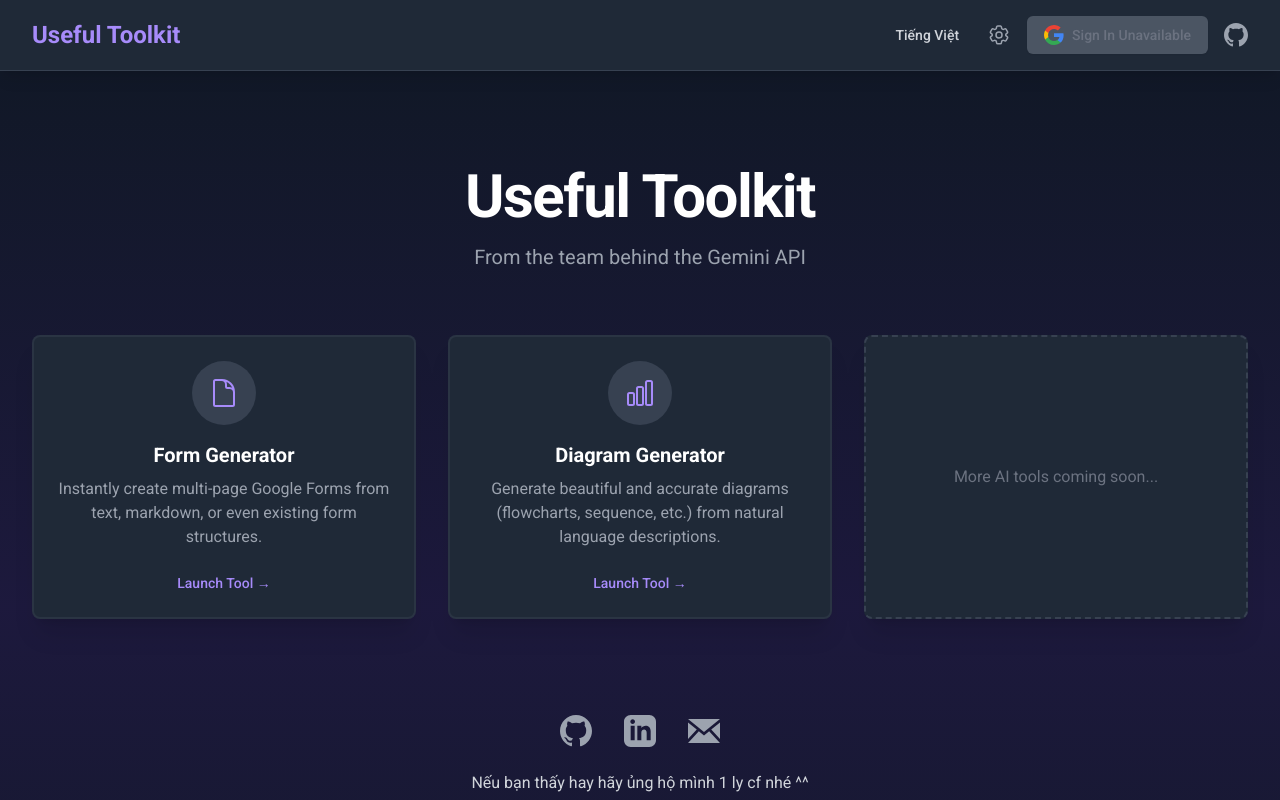
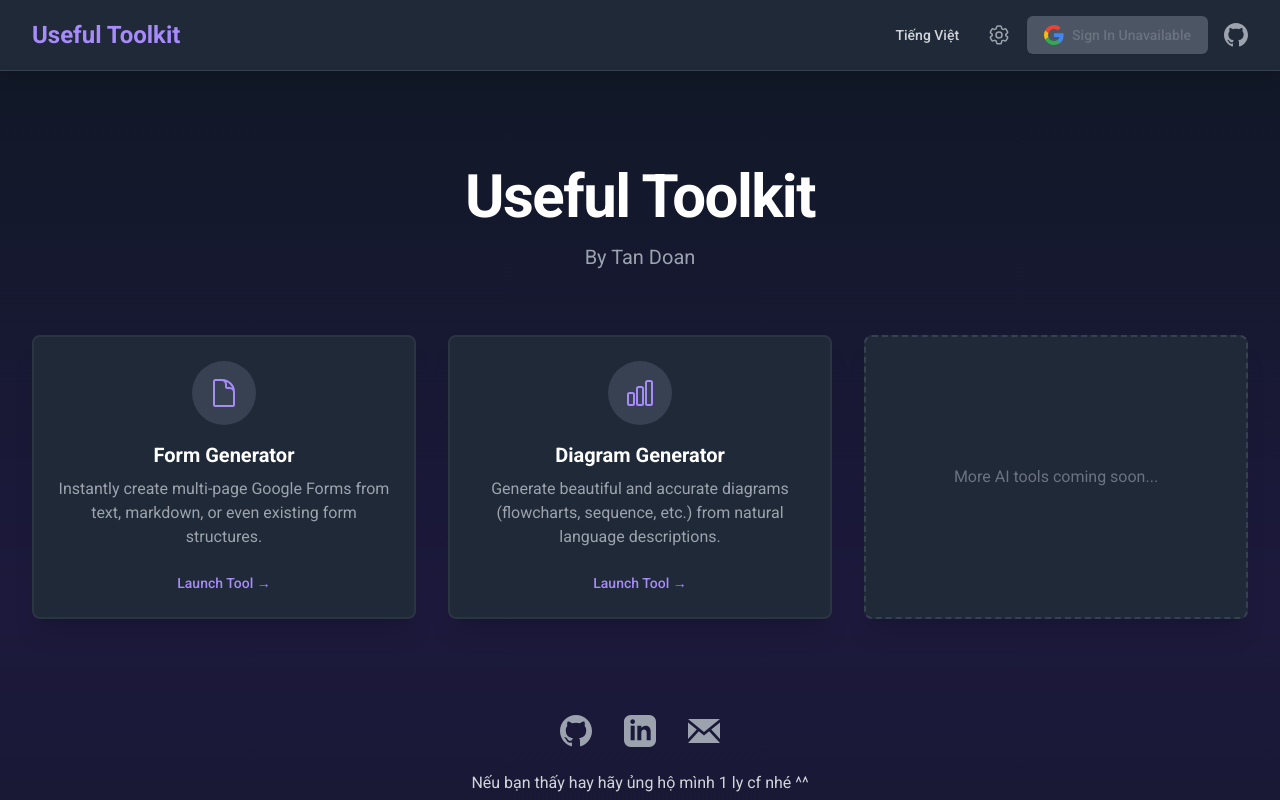
Before and after one commit to TanDoan1234/AI-Tool-Kit, a React (Vite) app: page / in a window 1280 px wide. Shown: the top 800 px of the page. Built offline with nearby package versions, Linux system fonts and the light colour scheme; no server answers.

Commit message:
feat: Update author and translations
Updates the author's name in the English and Vietnamese translations.

```diff
--- a/i18n/translations.ts
+++ b/i18n/translations.ts
@@ -4,7 +4,7 @@
 const en = {
   homepage: {
     title: 'Useful Toolkit',
-    author: 'From the team behind the Gemini API',
+    author: 'By Tan Doan',
     tool1: {
       title: 'Form Generator',
       description: 'Instantly create multi-page Google Forms from text, markdown, or even existing form structures.',
@@ -184,7 +184,7 @@ const en = {
 const vi: typeof en = {
   homepage: {
     title: 'Bộ Công cụ Hữu ích',
-    author: 'Từ đội ngũ phát triển Gemini API',
+    author: 'Tác giả Tân Đoàn',
     tool1: {
       title: 'Tạo biểu mẫu',
       description: 'Tạo ngay biểu mẫu Google Forms nhiều trang từ văn bản, markdown, hoặc thậm chí từ cấu trúc biểu mẫu có sẵn.',
```
Also changed, not shown: qr-code.jpg (deleted).
